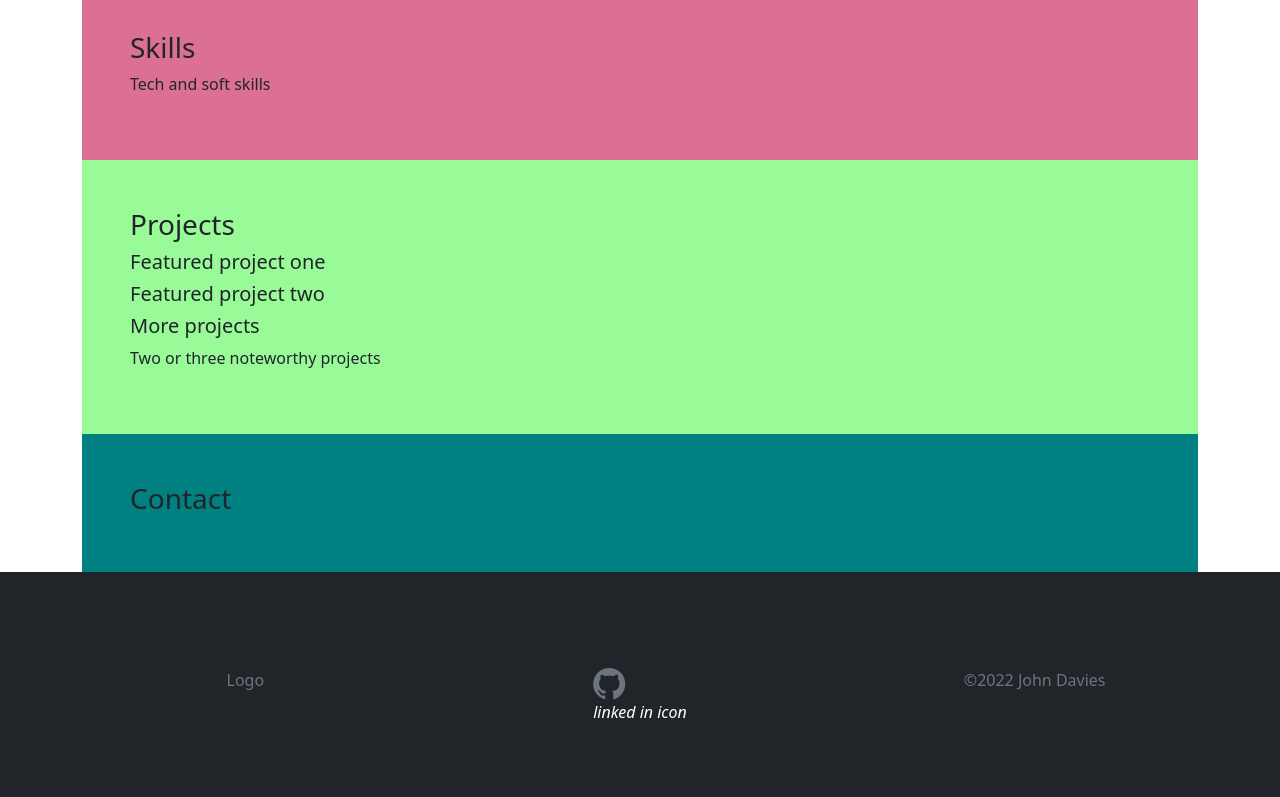
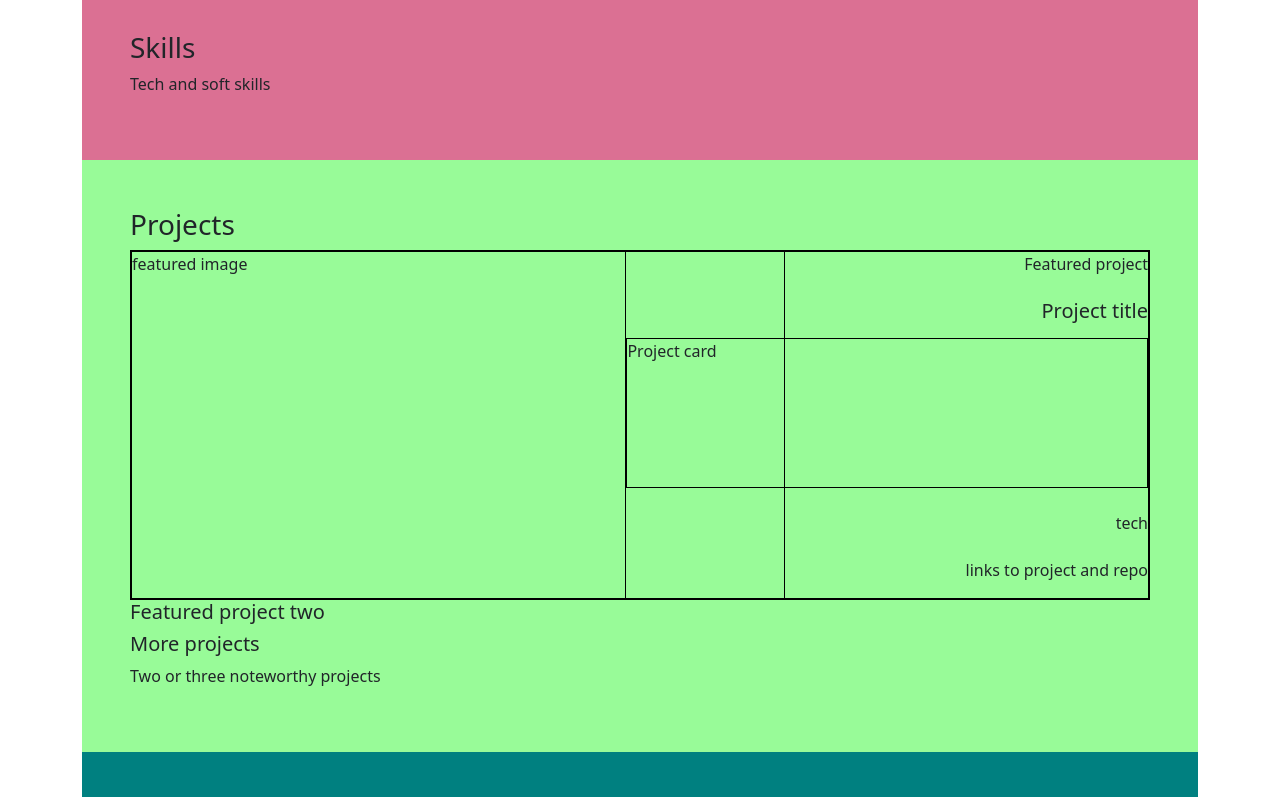
Before and after one commit to tigeryant/tigeryant.github.io, a React (Create React App) app in the folder client/: page / in a window 1280 px wide. Shown: the part 430-1227 px from the top of the page. Built offline with nearby package versions, Linux system fonts and the light colour scheme.

Commit message:
added initial layout for featured project one

```diff
--- a/client/src/components/projects-children/FeaturedOne.js
+++ b/client/src/components/projects-children/FeaturedOne.js
@@ -2,7 +2,19 @@ function FeaturedOne() {
   return (
     <section id="featured-one">
       <div className="featured-container">
-        <h5>Featured project one</h5>
+        <div className="featured-image">
+          {/* image */}
+          <p>featured image</p>
+        </div>
+        <div className="featured-info">
+          <p>Featured project</p>
+          <h5>Project title</h5>
+          <p className="info-card">Project card</p>
+          <p>tech</p>
+          <p>links to project and repo</p>
+        </div>
+
+        {/* <h5>Featured project one</h5> */}
       </div>
     </section>
   )
--- a/client/src/styles/main.scss
+++ b/client/src/styles/main.scss
@@ -1,22 +1,65 @@
+// HERO
+
 #hero {
   background-color: lightblue;
 }
+
+// ABOUT
 
 #about {
   background-color: limegreen;
 }
 
+// SKILLS
+
 #skills {
   background-color: palevioletred;
 }
+
+// PROJECTS
 
 #projects {
   background-color: palegreen;
 }
 
+.featured-container {
+  display: flex;
+  justify-content: space-between;
+  height: 350px;
+  border: 1px solid black;
+}
+
+.featured-image {
+  width: 750px;
+  // right negative margin is arbitrarily greater than some threshold
+  margin-right: -160px;
+  border: 1px solid black;
+}
+
+.featured-info {
+  display: flex;
+  flex-direction: column;
+  justify-content: space-between;
+  align-items: flex-end;
+  width: 600px;
+  border: 1px solid black;
+}
+
+.info-card {
+  width: 100%;
+  height: 150px;
+  border: 1px solid black;
+}
+
+
+
+// CONTACT
+
 #contact {
   background-color: teal;
 }
+
+// FOOTER
 
 .footer-element {
   display: flex;
```
Also changed, not shown: client/src/components/Footer.js (+4 -4 lines).
